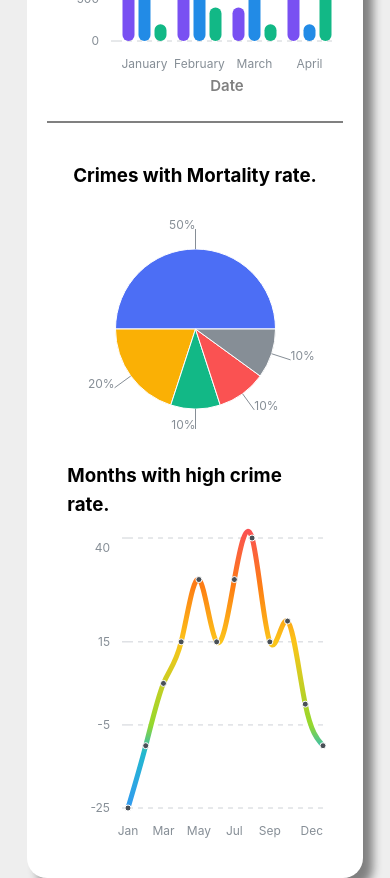
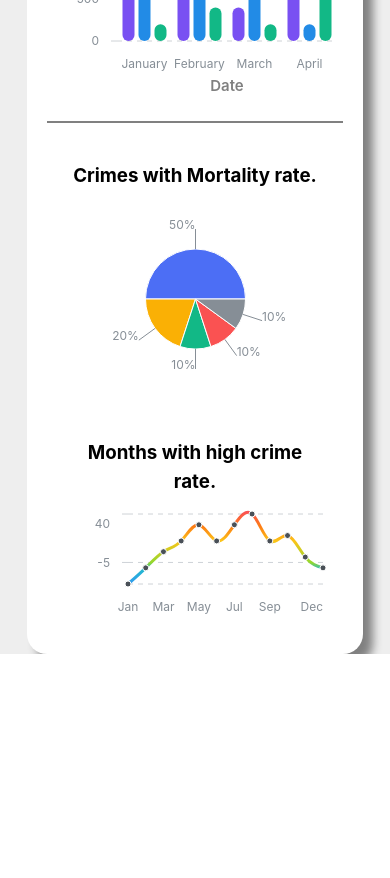
Before and after one commit to gerald023/Eulivy-Boutique, a React (Vite) app: page / in a window 390 px wide. Shown: the part 2560-3438 px from the top of the page. After the commit the page ends 3214 px from the top, so only its background shows below. Built offline with nearby package versions, Linux system fonts and the light colour scheme.

Commit message:
edited the crime insight section

```diff
--- a/src/pages/landing/components/CrimeInsightSection.tsx
+++ b/src/pages/landing/components/CrimeInsightSection.tsx
@@ -17,7 +17,7 @@ function CrimeInsightSection() {
           </Box>
          <Box className="barChartCon">
             <BarChart
-          // h={'100%'}
+          // h={200}
           className="crimeBarChart"
           data={CrimeInsight}
           dataKey="month"
@@ -28,7 +28,6 @@ function CrimeInsightSection() {
             { name: 'Kidnapping', color: 'blue.6' },
             { name: 'Car_Hijacking', color: 'teal.6' },
           ]}
-
           withLegend
           barProps={{ radius: 50,
             width: 10
@@ -47,14 +46,13 @@ function CrimeInsightSection() {
         <Box className="crimeData">
        <Box className="crimeDataChart">
         <h3>Crimes with Mortality rate.</h3>
-       <PieChart data={CrimeData}
+       <PieChart
+        data={CrimeData}
         withTooltip
         withLabels
+        size={100}
         className="crimePie"
-        // withLabelsLine
         labelsType="percent"
-        // w={'100%'}
-        h={'80%'}
         tooltipAnimationDuration={200}
         tooltipDataSource="segment"  />
        </Box>
@@ -62,7 +60,8 @@ function CrimeInsightSection() {
        <Box className="crimeDataChart">
        <h3>Months with high crime rate.</h3>
        <LineChart
-      h={300}
+      // h={100}
+      className="crimeLineChart"
       data={CrimeRateData}
       series={[{ name: 'occurrence', label: 'Avg. Crime Rate' }]}
       dataKey="date"
@@ -75,7 +74,7 @@ function CrimeInsightSection() {
         { offset: 80, color: 'cyan.5' },
         { offset: 100, color: 'blue.5' },
       ]}
-      strokeWidth={5}
+      strokeWidth={3}
       curveType="natural"
       yAxisProps={{ domain: [-25, 40] }}
       valueFormatter={(value) => `${value}`}
--- a/src/pages/landing/components/styles/criminalInsight.css
+++ b/src/pages/landing/components/styles/criminalInsight.css
@@ -6,14 +6,17 @@
 }
 .crimeInsightCon .insightCharts{
     width: 100%;
-    display: grid;
-    grid-template-columns: 1fr 40%;
-    grid-gap: 20px;
+    display: flex;
+    flex-wrap: wrap;
+    gap: 20px;
     min-height: 500px;
     padding: 20px;
     border-radius: 20px;
     background-color: white;
     box-shadow: 10px 10px 10px grey;
+}
+.crimeInsightCon .insightCharts .crimeRate{
+    width: 67%;
 }
 .crimeInsightCon .insightCharts .barChartCon{
     width: 100%;
@@ -26,19 +29,15 @@
     height: 100%;
     width: 100%;
 }
-.crimeInsightCon .insightCharts .crimeRate{
-    width: 100%;
-    height: 100%;
-    /* background-color: red; */
-}
+
 .crimeInsightCon .crimeData{
     border-left: 2px solid gray;
     display: flex;
     overflow: hidden;
+    width: 30%;
     flex-direction: column;
     padding: 20px;
-    gap: 30px;
-    justify-content: space-between;
+    gap: 40px;
 }
 
 
@@ -50,12 +49,18 @@
     align-items: center;
     flex-wrap: wrap;
 }
+.crimeInsightCon .crimeData div .crimePie{
+    width: 100%;
+    height: 100px;
+}
+.crimeInsightCon .crimeData div .crimeLineChart{
+    width: 100%;
+    height: 100px;
+}
+@media (max-width: 1025px) {
 
-@media (max-width: 1025px) {
-    .crimeInsightCon .crimeData{
-        gap: 0;
-        justify-content: space-around;
-    }
+
+
     .crimeInsightCon .crimeData div{
         display: flex;
         /* flex-direction: column; */
@@ -70,9 +75,28 @@
         display: flex;
         flex-direction: column;
     }
+    .crimeInsightCon .insightCharts .barChartCon{
+        height: 300px;
+    }
+    .crimeInsightCon .crimeData{
+        gap: 30px;
+        width: 100%;
+        flex-direction: row;
+    }
+    .crimeInsightCon .insightCharts .crimeRate{
+        width: 100%;
+    }
     .crimeInsightCon .crimeData{
         border-left: none;
+        width: 100%;
         border-top: 2px solid gray;
+    }
+}
+
+@media (max-width: 700px) {
+    .crimeInsightCon .crimeData{
+        text-align: center;
+        flex-direction: column;
     }
 }
 
@@ -86,10 +110,11 @@
         width: 100%;
         font-size: 10px;
     }
-    .crimeInsightCon .crimeData div{
+
+    /* .crimeInsightCon .crimeData div{
         height: 200px;
-    }
-    .crimeInsightCon .crimeData .crimeDataChart:nth-child(1) {
+    } */
+    /* .crimeInsightCon .crimeData .crimeDataChart:nth-child(1) {
         height: 300px;
         width: 100%;
         text-align: center;
@@ -97,6 +122,6 @@
     .crimeInsightCon .crimeData .crimeDataChart:nth-child(2) {
         height: fit-content;
         width: 100%;
-    }
+    } */
 
 }
```
